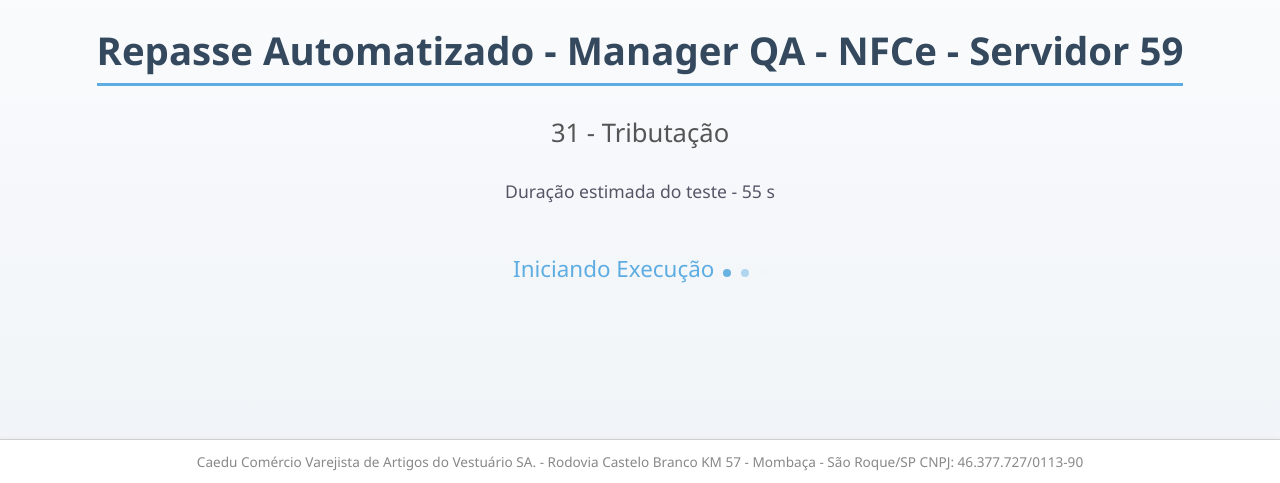
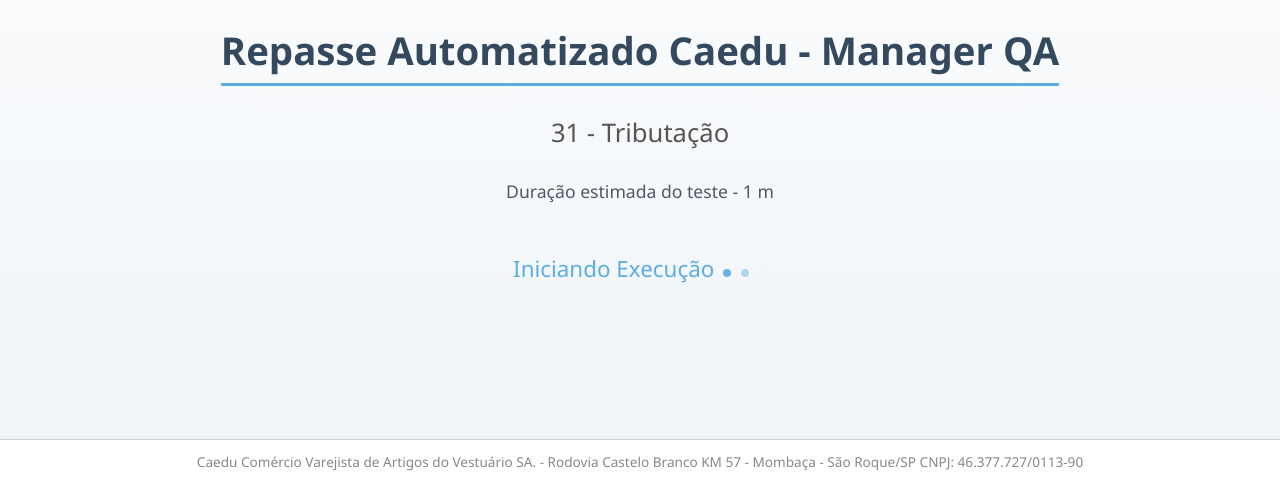
Before and after one commit to preadilok/Manager-Caedu---Automa, a plain HTML site: page Manager QA - NFCe/31 - Tributação/index.html in a window 1280 px wide. Shown: the part 317-800 px from the top of the page. Drawn offline with Linux system fonts and the light colour scheme.

Commit message:
Update index.html

```diff
--- a/Manager QA - NFCe/31 - Tributação/index.html
+++ b/Manager QA - NFCe/31 - Tributação/index.html
@@ -173,9 +173,9 @@
 
   <div class="container">
     <img class="logo" src="https://caedu.vtexassets.com/assets/vtex/assets-builder/caedu.store-theme/1.0.64/images/logos/logo___802b2ca4e50b1bc032327631f0c77c45.png" alt="Logo CAEDU" />
-    <h1>Repasse Automatizado - Manager QA - NFCe - Servidor 59</h1>
+    <h1>Repasse Automatizado Caedu - Manager QA</h1>
     <h2>31 - Tributação</h2>
-    <h3>Duração estimada do teste - 55 s </h3>
+    <h3>Duração estimada do teste - 1 m </h3>
     <div class="loading-text">
       Iniciando Execução
       <span class="dots">
```
